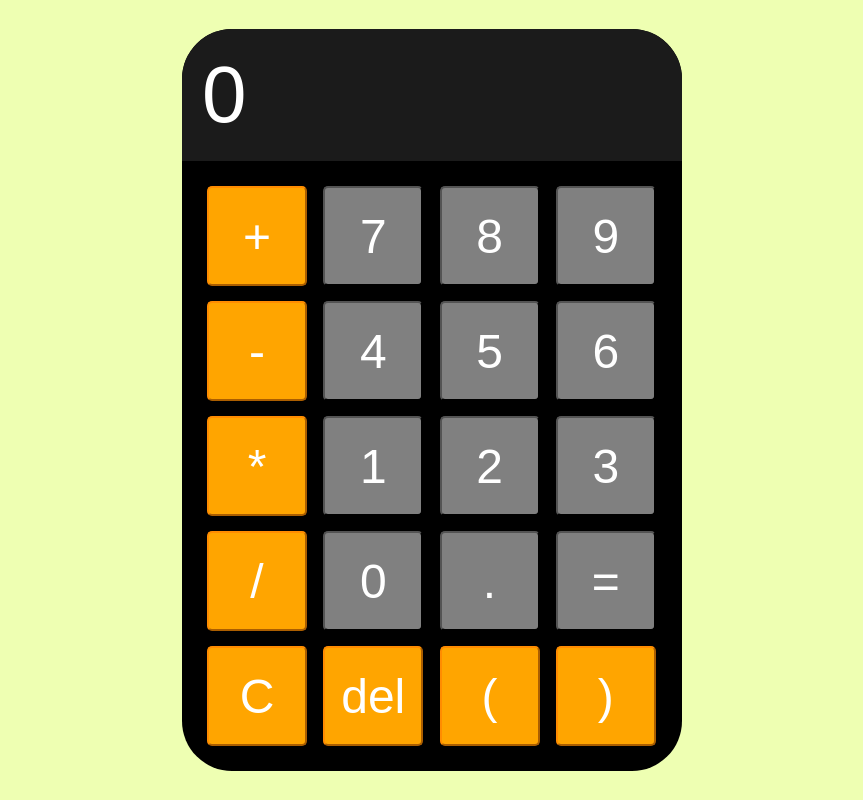
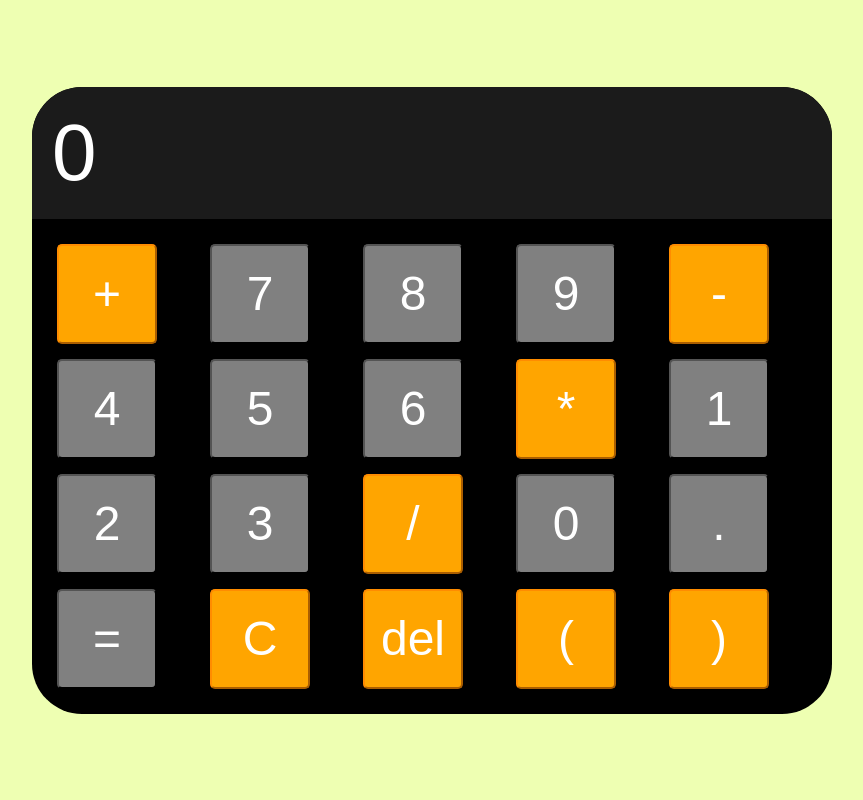
Before and after one commit to WorldwideYamada/JSCalculator, a plain HTML site: page index.html in a window 1280 px wide. Shown: the whole page, without its empty margins (208-1071 px from the left). Drawn offline with Linux system fonts and the light colour scheme.

```diff
--- a/styles.css
+++ b/styles.css
@@ -11,7 +11,7 @@
     font-family: Arial, Helvetica, sans-serif;
     background-color: black;
     border-radius: 50px;
-    max-width: 500px;
+    max-width: 800px;
     overflow:hidden;
 }
 
@@ -60,7 +60,7 @@
 
 #keys {
     display: grid;
-    grid-template-columns: repeat(4, 1fr);
+    grid-template-columns: repeat(5, 1fr);
     gap: 15px;
     padding: 25px;
 }
```
Also changed, not shown: index.js (+9 -0 lines).
